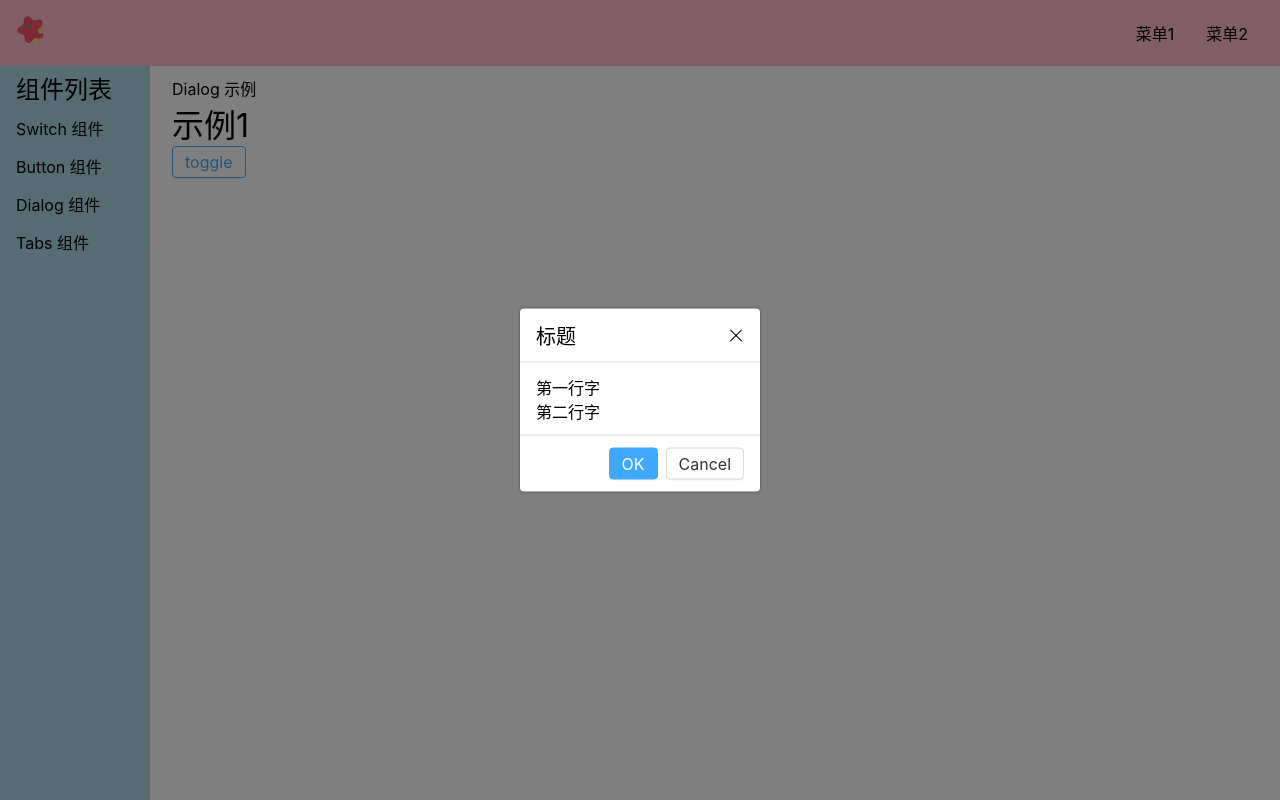
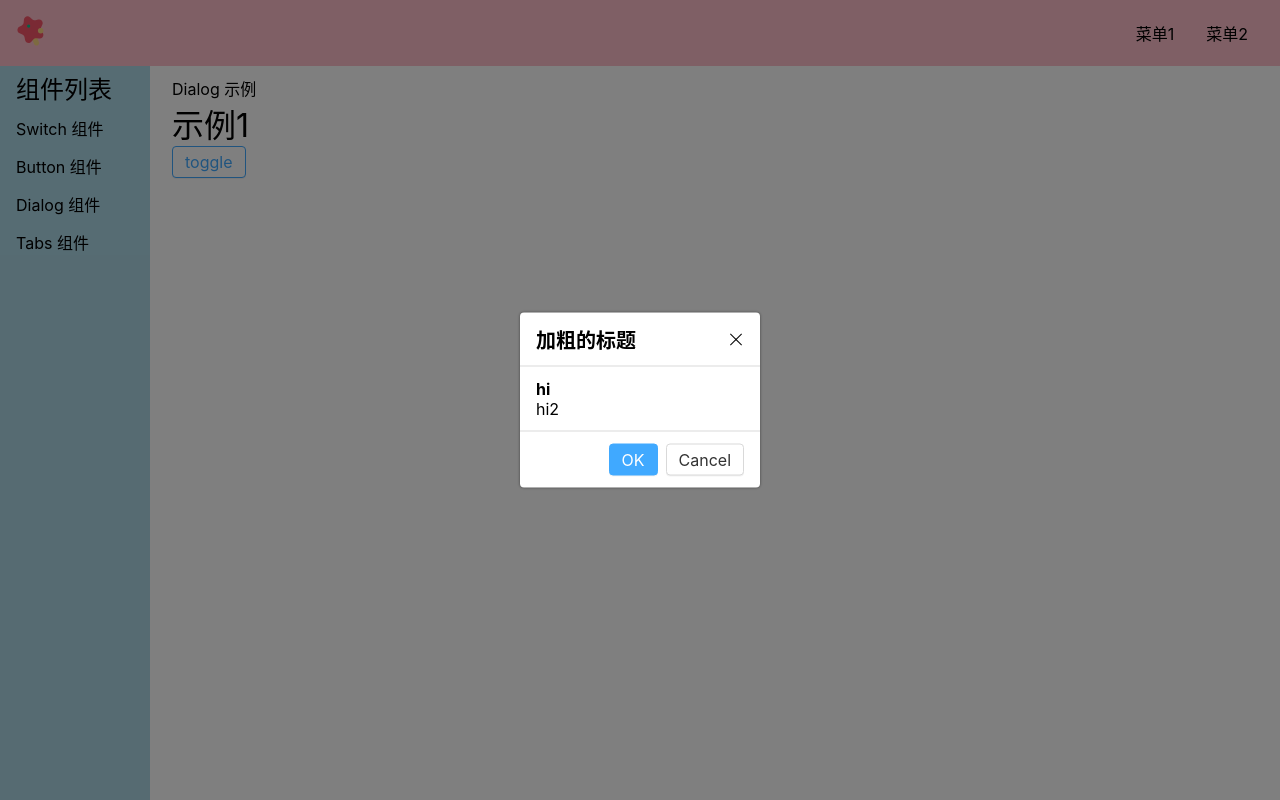
Before and after one commit to EvelynWXY/jelly-ui, a Vue app: page /#/doc/dialog in a window 1280 px wide. Both pictures are taken after a click on the button "toggle". Built offline with nearby package versions, Linux system fonts and the light colour scheme.

Commit message:
Dialog 支持自定义 title 和 content

```diff
--- a/src/components/DialogDemo.vue
+++ b/src/components/DialogDemo.vue
@@ -3,7 +3,20 @@
         <div>Dialog 示例</div>
         <h1>示例1</h1>
         <Button @click="toggle">toggle</Button>
-        <Dialog v-model:visible="x" :closeOnClickOverlay="true" :ok="f1" :cancel="f2"></Dialog>
+        <Dialog v-model:visible="x" :closeOnClickOverlay="true" :ok="f1" :cancel="f2">
+            <template v-slot:content>
+                <strong>
+                    hi
+                </strong>
+                <div>hi2</div>
+            </template>
+            <template v-slot:title>
+                <strong>
+                    加粗的标题
+                </strong>
+            </template>
+        </Dialog>
+
     </div>
 </template>
 <script lang="ts">
--- a/src/libs/Dialog.vue
+++ b/src/libs/Dialog.vue
@@ -3,10 +3,11 @@
         <div class="xingzi-dialog-overlay" @click="onClickOverlay"></div>
         <div class="xingzi-dialog-wrapper">
             <div class="xingzi-dialog">
-                <header>标题 <span @click="close" class="xingzi-dialog-close"></span> </header>
+                <header>
+                    <slot name="title" /><span @click="close" class="xingzi-dialog-close"></span>
+                </header>
                 <main>
-                    <p>第一行字</p>
-                    <p>第二行字</p>
+                    <slot name="content" />
                 </main>
                 <footer>
                     <Button level="main" @click="ok">OK</Button>
@@ -53,6 +54,7 @@ export default {
             }
         }
         const cancel = () => {
+            context.emit('cancel')
             close()
         }
         return { close, onClickOverlay, ok, cancel }
```
